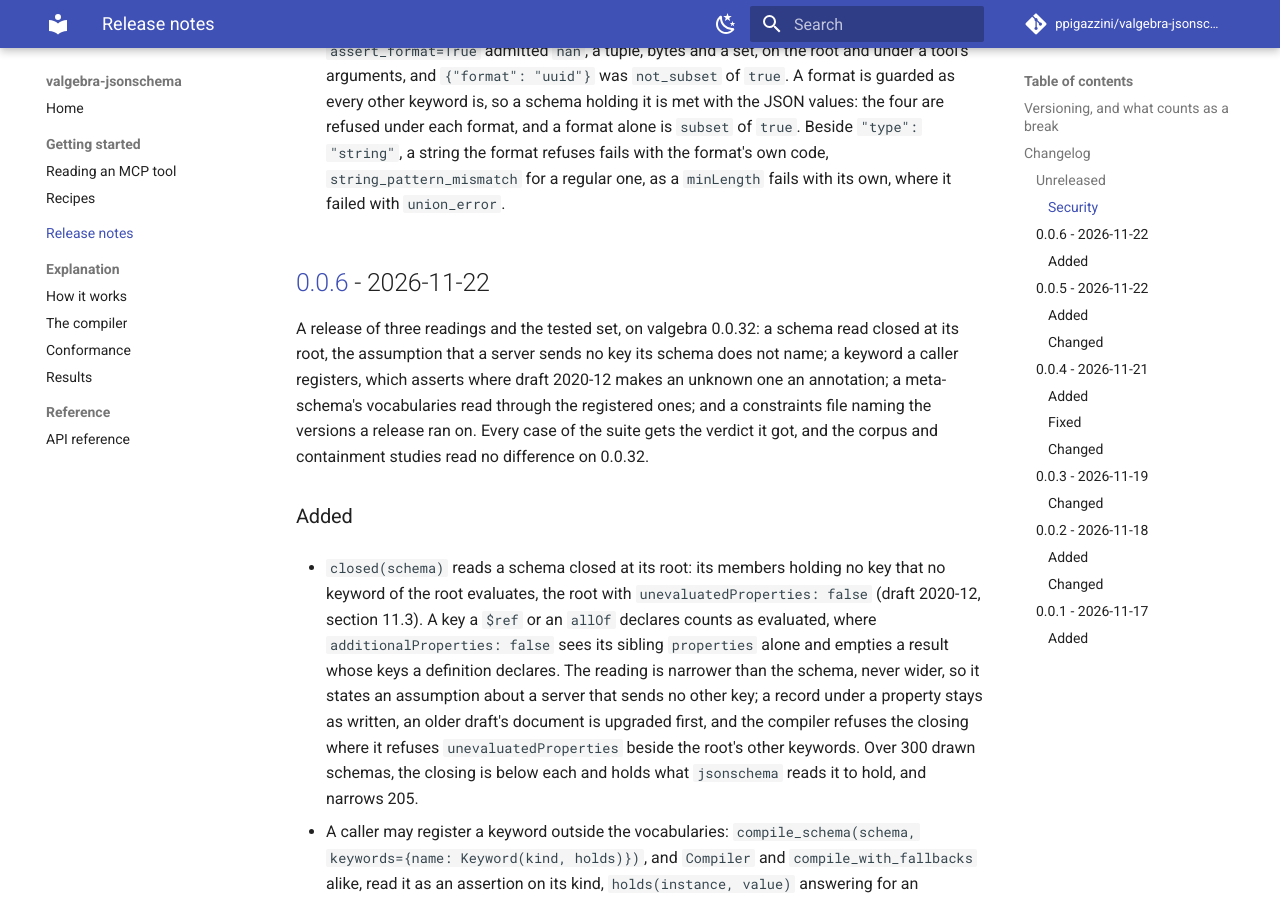
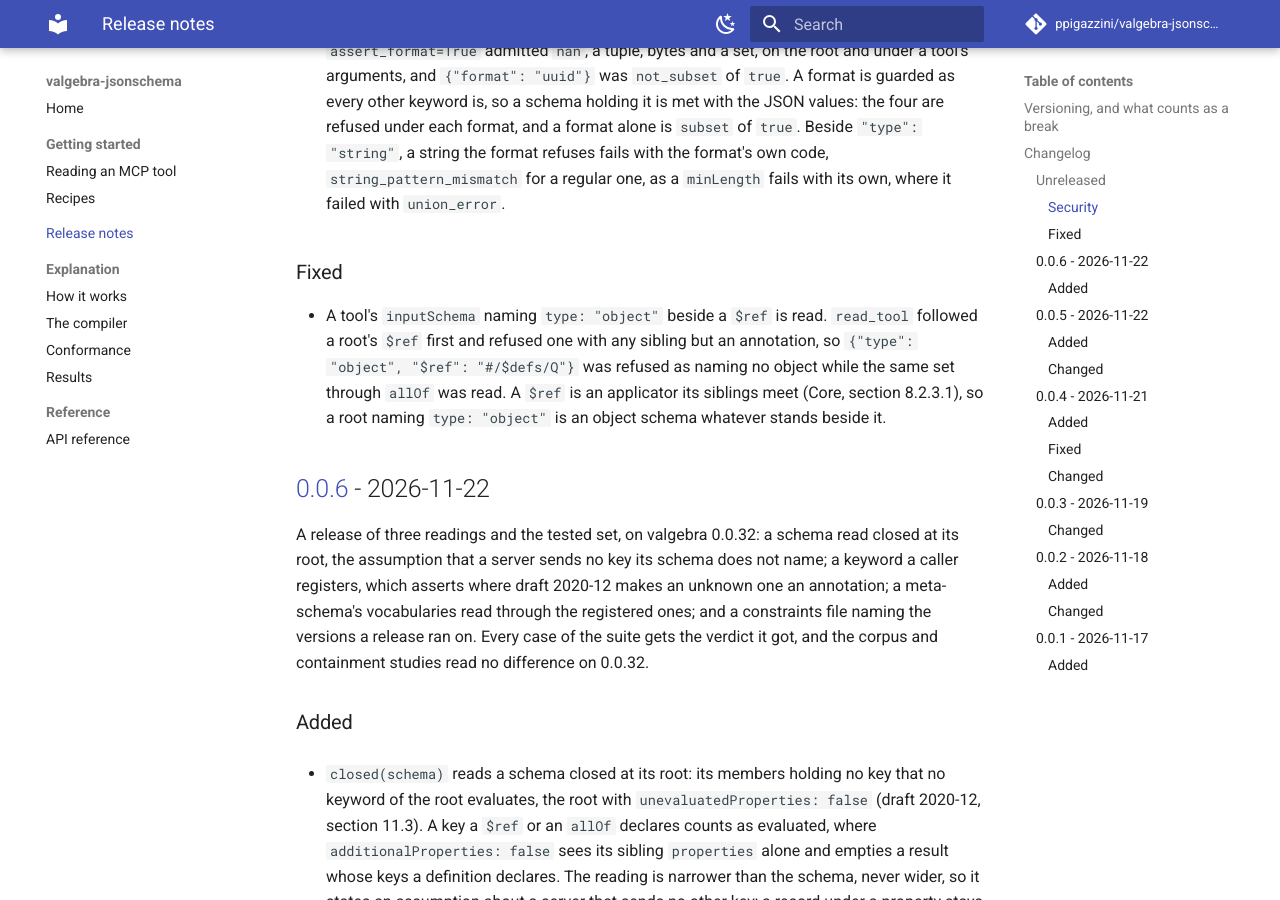
Before and after one commit to ppigazzini/valgebra-jsonschema, an MkDocs documentation site: the page built from docs/changelog.md, in a window 1280 px wide and 900 px high, scrolled down 973 px. Built offline with MkDocs 1.6.1 and Material for MkDocs 9.7.7, drawn with Linux system fonts in a browser that asks for light colours; comment, search, counter and statistics services are not loaded.

Commit message:
mcp: an inputSchema typed object beside a reference is read
`_names_an_object` followed a root's `$ref` before reading anything else and refused a
root with any sibling but an annotation, so `{"type": "object", "$ref": "#/$defs/Q"}`
was refused as naming no object while the same set through `allOf` was read.

A `$ref` is an applicator its siblings meet (Core, section 8.2.3.1), so a node naming
`type: "object"` is an object schema whatever stands beside it, read before the
reference is followed. The bare reference, the typed root beside a reference and the
typed root beside an `allOf` of it are read, each admitting `{"q": "x"}` and refusing
`{"q": 1}`, and a root typed `string` beside a reference to an object still names none;
the test fails on the old order. The MCP page states the reading. The suite passes, 535
tests.

```diff
--- a/CHANGELOG.md
+++ b/CHANGELOG.md
@@ -31,6 +31,14 @@ All notable changes to valgebra-jsonschema are recorded here. The format follows
   format, and a format alone is `subset` of `true`. Beside `"type": "string"`, a string the format
   refuses fails with the format's own code, `string_pattern_mismatch` for a regular one, as a
   `minLength` fails with its own, where it failed with `union_error`.
+
+### Fixed
+
+- A tool's `inputSchema` naming `type: "object"` beside a `$ref` is read. `read_tool` followed
+  a root's `$ref` first and refused one with any sibling but an annotation, so
+  `{"type": "object", "$ref": "#/$defs/Q"}` was refused as naming no object while the same set
+  through `allOf` was read. A `$ref` is an applicator its siblings meet (Core, section 8.2.3.1),
+  so a root naming `type: "object"` is an object schema whatever stands beside it.
 
 ## [0.0.6] - 2026-11-22
 
```
Also changed, not shown: docs/mcp.md (+3 -2 lines), 2 other files.
